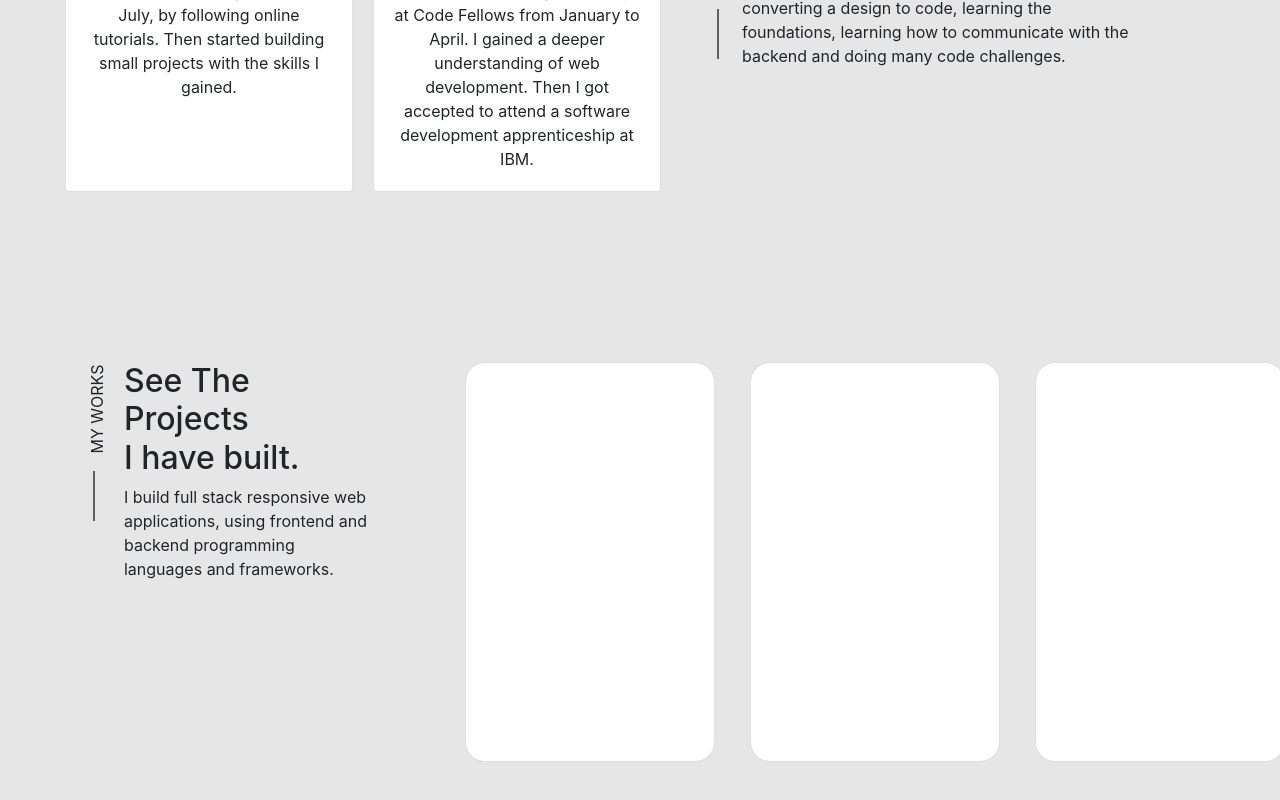
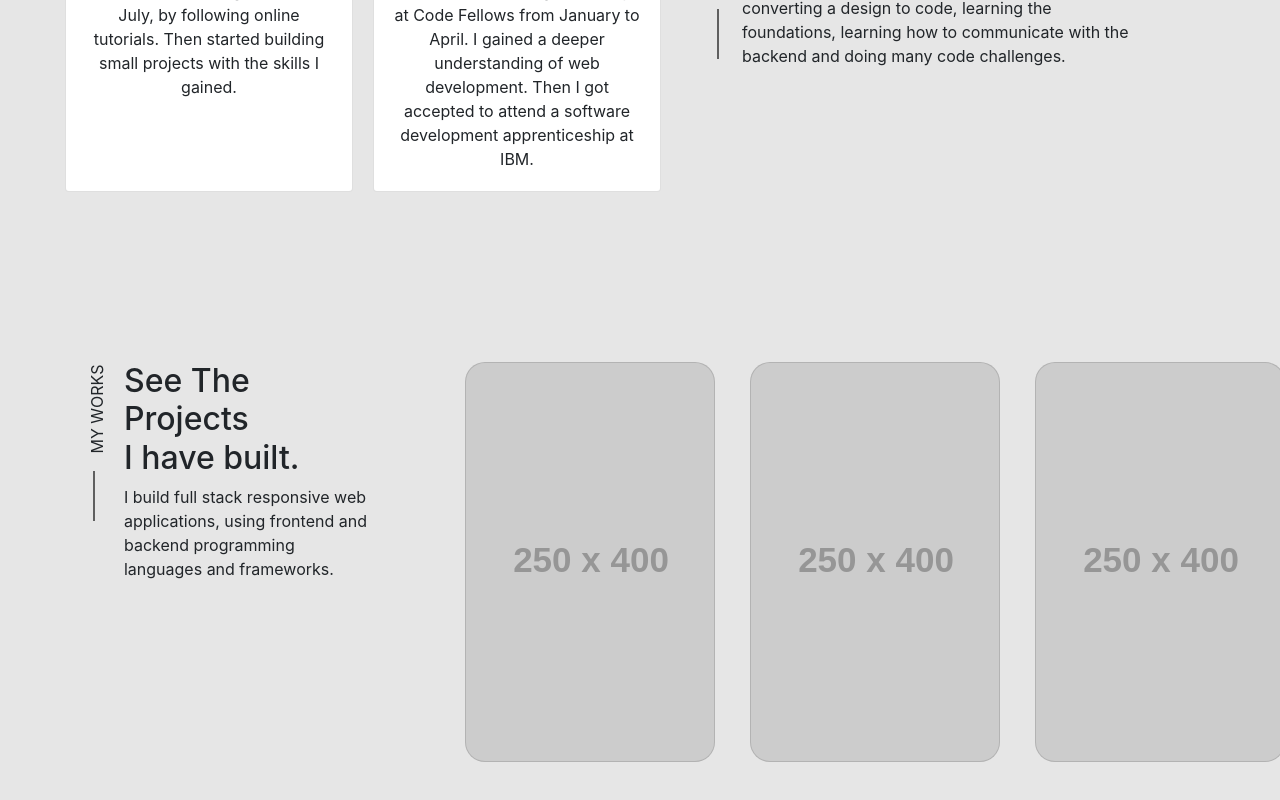
Before and after one commit to jakoblumpkin/newportfolio, a React (Create React App) app: page / in a window 1280 px wide. Shown: the part 2047-2847 px from the top of the page. Built offline with nearby package versions, Linux system fonts and the light colour scheme.

Commit message:
compleete basic card project

```diff
--- a/src/Work/ProjectCard.js
+++ b/src/Work/ProjectCard.js
@@ -1,10 +1,14 @@
 import Card from 'react-bootstrap/Card'
 
-function ProjectCard() {
+function ProjectCard(props) {
   return (
-  <Card id="projectCard">
-
-  </Card>
+  <a id="linkCard" href={props.project} target="_blank" rel="noreferrer">
+    <Card id="projectCard">
+      <a href={props.project} target="_blank" rel="noreferrer"><div>Completed Project</div></a>
+      <a href={props.code}><div>Github Code</div></a>
+      <a href={props.link}><div>Technologies Used</div></a>
+    </Card>
+  </a>
   );
 }
 
--- a/src/Work/Work.js
+++ b/src/Work/Work.js
@@ -16,9 +16,12 @@ function Work() {
         backend programming languages and frameworks.
       </p>
     </Col>
-      <ProjectCard/>
-      <ProjectCard/>
-      <ProjectCard/>
+      <ProjectCard project="https://nervous-heyrovsky-290926.netlify.app"
+                   code="https://github.com/jakoblumpkin/newportfolio"/>
+      <ProjectCard project="/"
+                   code="/"/>
+      <ProjectCard project="/"
+                   code="/"/>
   </Row>
   );
 }
--- a/src/css/work.css
+++ b/src/css/work.css
@@ -47,4 +47,45 @@
   width: 250px;
   height: 400px;
   border-radius: 20px;
+  background-image: url("http://placehold.jp/250x400.png");
 }
+#projectCard:hover {
+    transform: skewX(.5deg);
+    opacity: .9;
+}
+
+#projectCard a{
+  text-decoration: none;
+  color: black;
+  background-color: #e6e6e6;
+  width: 60%;
+  position: relative;
+  left: 10px;
+  border-radius: 5px;
+  margin-top: 20px;
+  opacity: 0;
+}
+
+#projectCard a div{
+  text-align: center;
+}
+
+@keyframes appear {
+  from {
+    opacity: 0;
+    margin-top: 20px;
+  }
+  to {
+    opacity: 1;
+    margin-top: 15px;
+  }
+}
+#projectCard:hover a{
+  animation-name: appear;
+  animation-duration: 1s;
+  animation-fill-mode: forwards;
+}
+
+#linkCard {
+  text-decoration: none;
+}
```
Also changed, not shown: 1 other file (tests, documents, lock files or other folders).
